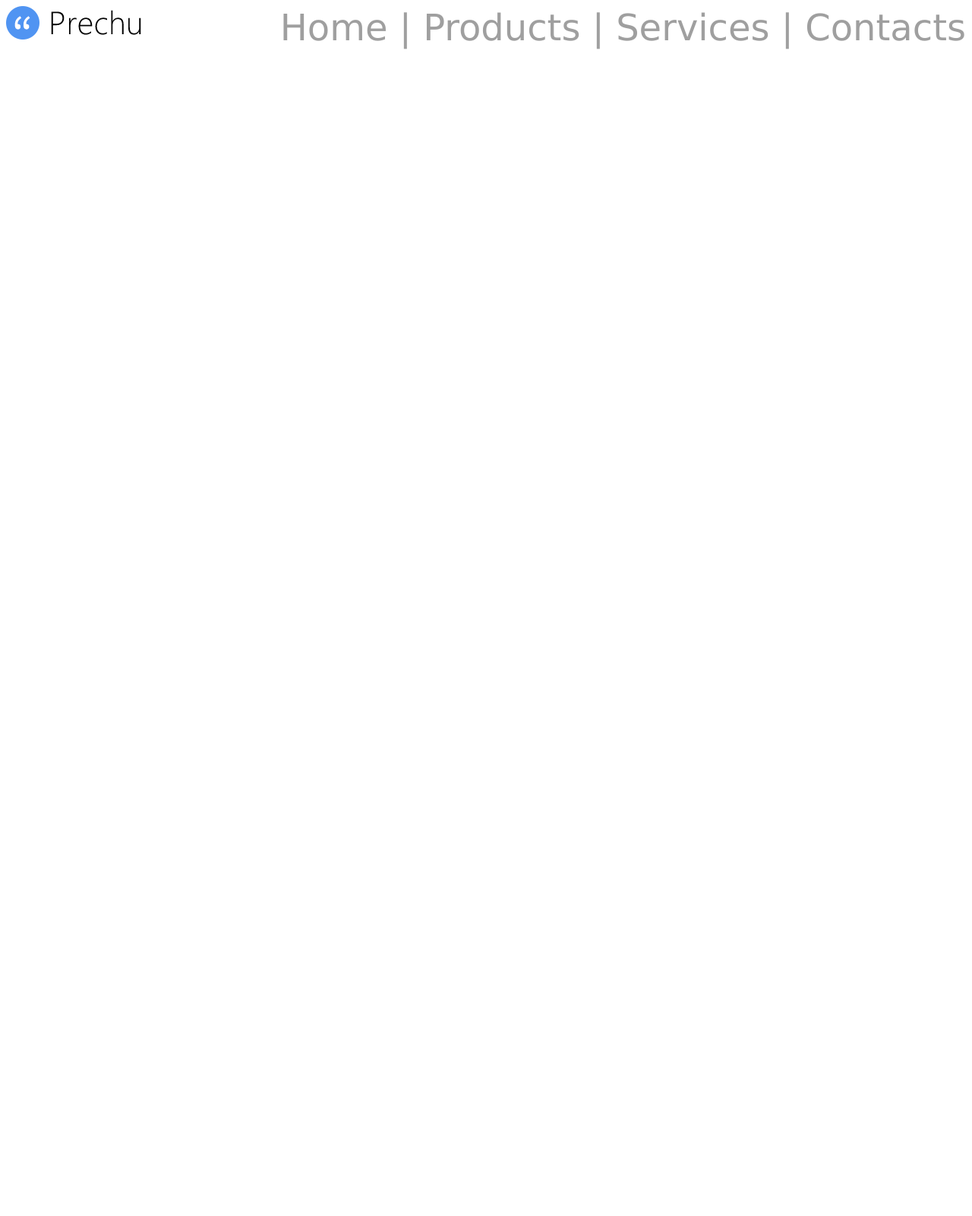
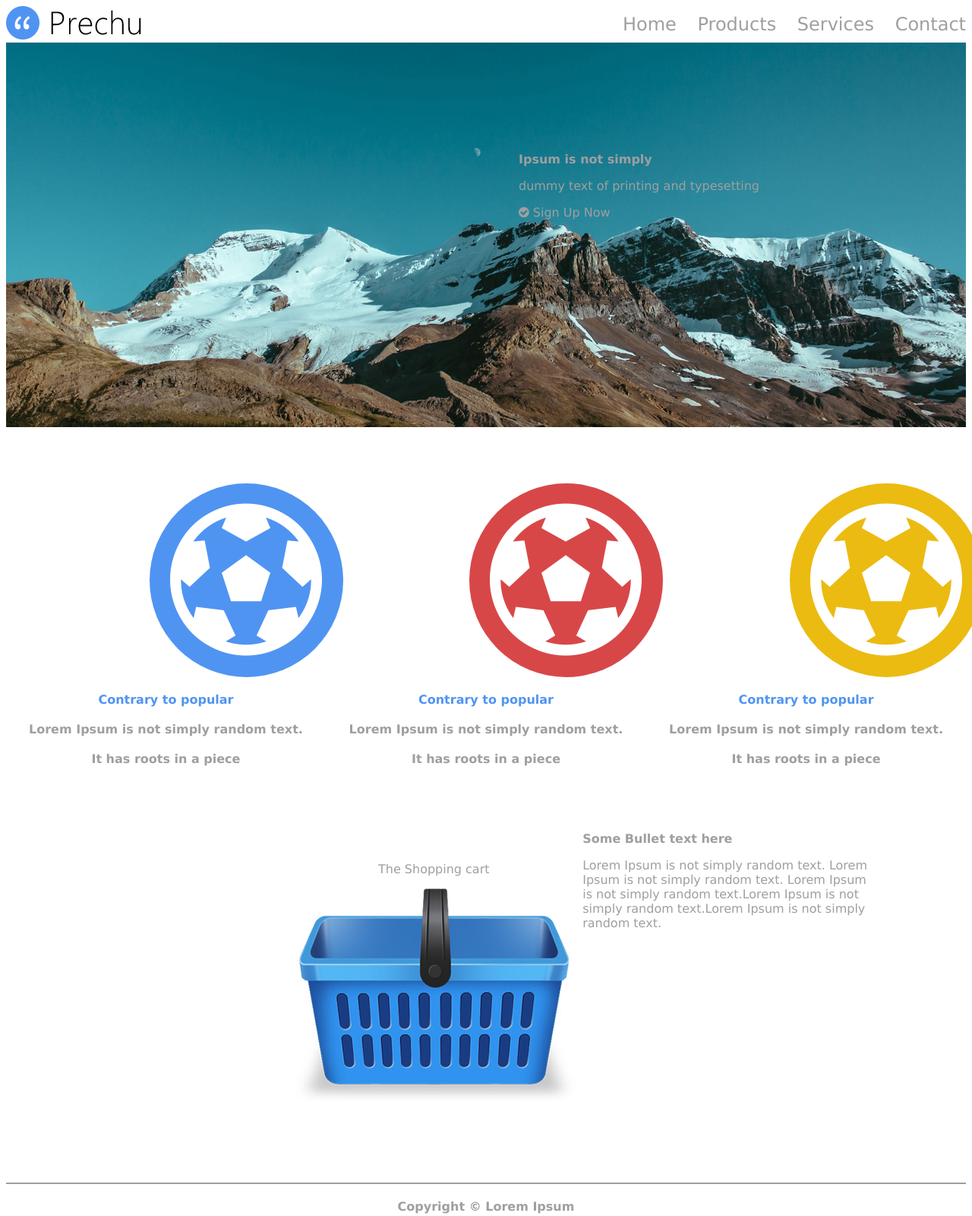
Before and after one commit to Dviper/SELISE, a plain HTML site: page index.html in a window 1280 px wide. Shown: the whole page at 76% size. Before the commit the page ends 800 px from the top, so only its background shows below. Drawn offline with Linux system fonts and the light colour scheme.

Commit message:
template v1

```diff
--- a/index.html
+++ b/index.html
@@ -12,15 +12,87 @@
 </head>
 
 <body>
-    <div id="menu_bar">
-        <img id="logo" src="logo.png" alt="Prechu">
-        <nav id="navigation_links">
-            <a href="/home/">Home</a> |
-            <a href="/products/">Products</a> |
-            <a href="/services/">Services</a> |
-            <a href="/contacts/">Contacts</a>
+    <!-- heading part -->
+    <header class="header">
+        <div class="header_logo">
+            <img src="images/logo.png" alt="Prechu">
+        </div>
+        <nav class="navigation_links">
+            <a class="navigation_items" href="#">Home</a>
+            <a class="navigation_items" href="#">Products</a>
+            <a class="navigation_items" href="#">Services</a>
+            <a class="navigation_items" href="#">Contact</a>
         </nav>
+    </header>
+    <!-- slider -->
+    <div class="slider">
+        <img class="slider_img" width="100%" src="images/forslider.jpg" alt="">
+        <div class="silder_text">
+            <strong>Ipsum is not simply</strong>
+             <p> dummy text of printing and typesetting </p>
+             <p><i class="fa fa-check-circle" aria-hidden="true"></i> Sign Up Now</p>
+        </div>
     </div>
+    <!-- icon and description -->
+
+    <div class="features">
+        <div class="features_item1">
+            <div class="item_div1">
+                <i class="fa fa-futbol-o" id="item1" aria-hidden="true"></i>
+            </div>
+            <p class="item_heading">
+                Contrary to popular
+            </p>
+            <p class="item_text"> Lorem Ipsum is not simply random text.</p>
+            <p class="item_text"> It has roots in a piece</p>
+        </div>
+        <div class="features_item2">
+            <div class="item_div2">
+                <i class="fa fa-futbol-o" id="item2" aria-hidden="true"></i>
+            </div>
+            <p class="item_heading">
+                Contrary to popular
+            </p>
+            <p class="item_text"> Lorem Ipsum is not simply random text.</p>
+            <p class="item_text"> It has roots in a piece</p>
+        </div>
+
+        <div class="features_item3">
+            <div class="item_div3">
+                <i class="fa fa-futbol-o" id="item3" aria-hidden="true"></i>
+            </div>
+            <p class="item_heading">
+                Contrary to popular
+            </p>
+            <p class="item_text"> Lorem Ipsum is not simply random text.</p>
+            <p class="item_text"> It has roots in a piece</p>
+        </div>
+    </div>
+    <!-- item and description -->
+    <div class="basket">
+        <div class="basket_img">
+            <p class="basket_title">
+                The Shopping cart
+            </p>
+            <img src="images/basket.jpg" alt="">
+        </div>
+
+        <div class="basket_description">
+            <p class="basket_description_title">
+                Some Bullet text here
+            </p>
+            <p>
+                Lorem Ipsum is not simply random text. Lorem Ipsum is not simply random text. Lorem Ipsum is not simply random text.Lorem Ipsum is not simply random text.Lorem Ipsum is not simply random text.
+            </p>
+        </div>
+    </div>
+
+    <!-- footer -->
+    <footer>
+        <p class="item_text">
+            Copyright &copy; Lorem Ipsum
+        </p>
+    </footer>
 </body>
 
 </html>
--- a/mystyle.css
+++ b/mystyle.css
@@ -1,37 +1,169 @@
-#navigation_links{
+.navigation_links{
     float: right;
     font-family: Verdana, Geneva, Tahoma, sans-serif;
-   font-size: 48px;
+    font-size: 24px;
     color: rgb(159, 159, 159);
-   padding-bottom: 20px;
+    padding-top: 10px;
+
  }
-a:link {
+
+ .navigation_items{
+  margin-left: 20px;
+ }
+
+ a:link , a:visited, a:active{
      background-color: none;
      text-decoration: none;
      color: rgb(159, 159, 159);
  }
 
-a:visited {
-    background-color: none;
-    text-decoration: none;
-    color:
-}
+
 
  a:hover {
-    border-bottom: 2px solid rgb(80, 148, 242);
+     border-bottom: 3px solid rgb(80, 148, 242);
      color: rgb(159, 159, 159);
  }
 
-a:active {
-    background-color: none;
-    text-decoration: none;
-    color: rgb(159, 159, 159);
-}
+
 
  #menu_bar{
      max-width: 100%;
  }
 
-#logo{
-    font-size:24px;
+ .header_logo{
+    float: left;
  }
+
+ .slider_img{
+     max-width: 100%;
+     background-size:cover;
+     height: auto;
+ }
+
+ #item1{
+     font-size: 200px;
+     color: white;
+     text-align: center;
+     padding: 27px;
+ }
+
+ #item2{
+     font-size: 200px;
+     color: white;
+     text-align: center;
+     padding: 27px;
+ }
+
+ #item3{
+     font-size: 200px;
+     color: white;
+     text-align: center;
+     padding: 27px;
+ }
+
+ .item_div1{
+     border-radius: 50%;
+     background-color: rgb(80, 148, 242);
+     margin-left: 189px;
+     margin-top: 20px;
+     width: 255px;
+     height: 255px;
+
+ }
+
+ .item_div2{
+     border-radius: 50%;
+     background-color: rgb(216, 71, 72);
+     margin-left: 189px;
+     margin-top: 20px;
+     width: 255px;
+     height: 255px;
+ }
+
+ .item_div3{
+     border-radius: 50%;
+     background-color: rgb(235, 187, 17);
+     margin-left: 189px;
+     margin-top: 20px;
+     width: 255px;
+     height: 255px;
+ }
+ .features_item1{
+     float: left;
+     width: 33.3%;
+ }
+
+ .features_item2{
+     float: left;
+     width: 33.4%;
+ }
+ .features_item3{
+     float: left;
+     width: 33.3%;
+     clear: right;
+ }
+
+ .item_heading{
+     color: rgb(80, 148, 242);
+     font-family: 'Lucida Sans', 'Lucida Sans Regular', 'Lucida Grande', 'Lucida Sans Unicode', Geneva, Verdana, sans-serif;
+     text-align: center;
+     margin: 20px;
+     font-weight: bold;
+ }
+
+ .item_text{
+     font-family: 'Lucida Sans', 'Lucida Sans Regular', 'Lucida Grande', 'Lucida Sans Unicode', Geneva, Verdana, sans-serif;
+     text-align: center;
+     margin: 20px;
+     font-weight: bold;
+     color: rgb(159, 159, 159);
+ }
+ .slider{
+     margin-bottom: 50px;
+ }
+
+ .silder_text{
+    position: absolute;
+    right: 280px;
+    top: 200px;
+    color: rgb(159, 159, 159);
+    font-family: Verdana, Geneva, Tahoma, sans-serif;
+    font-size: 16px;
+}
+
+
+ .basket_img{
+     float: left;
+     width: 30%;
+     padding-left: 380px;
+     padding-top: 90px;
+     margin-bottom: 100px;
+ }
+
+ .basket{
+     display: inline-block;
+     width: 100%;
+ }
+
+ .basket_title{
+     color: rgb(159, 159, 159);
+     padding-left: 110px;
+     font-family: 'Lucida Sans', 'Lucida Sans Regular', 'Lucida Grande', 'Lucida Sans Unicode', Geneva, Verdana, sans-serif;
+ }
+
+ .basket_description{
+    float: left;
+    width: 30%;
+    padding-top: 50px;
+    color: rgb(159, 159, 159);
+    font-family: 'Lucida Sans', 'Lucida Sans Regular', 'Lucida Grande', 'Lucida Sans Unicode', Geneva, Verdana, sans-serif;
+ }
+
+ .basket_description_title{
+     font-weight: bold;
+
+ }
+
+ footer{
+     border-top: 2px solid rgb(159, 159, 159);
+ }
```
Also changed, not shown: New Text Document.txt (deleted), images/basket.jpg (renamed from basket.jpg), images/forslider.jpg (added), images/logo.png (renamed from logo.png), images/slider.jpg (renamed from slider.jpg). Lines whose indentation alone changed are shown as unchanged.
